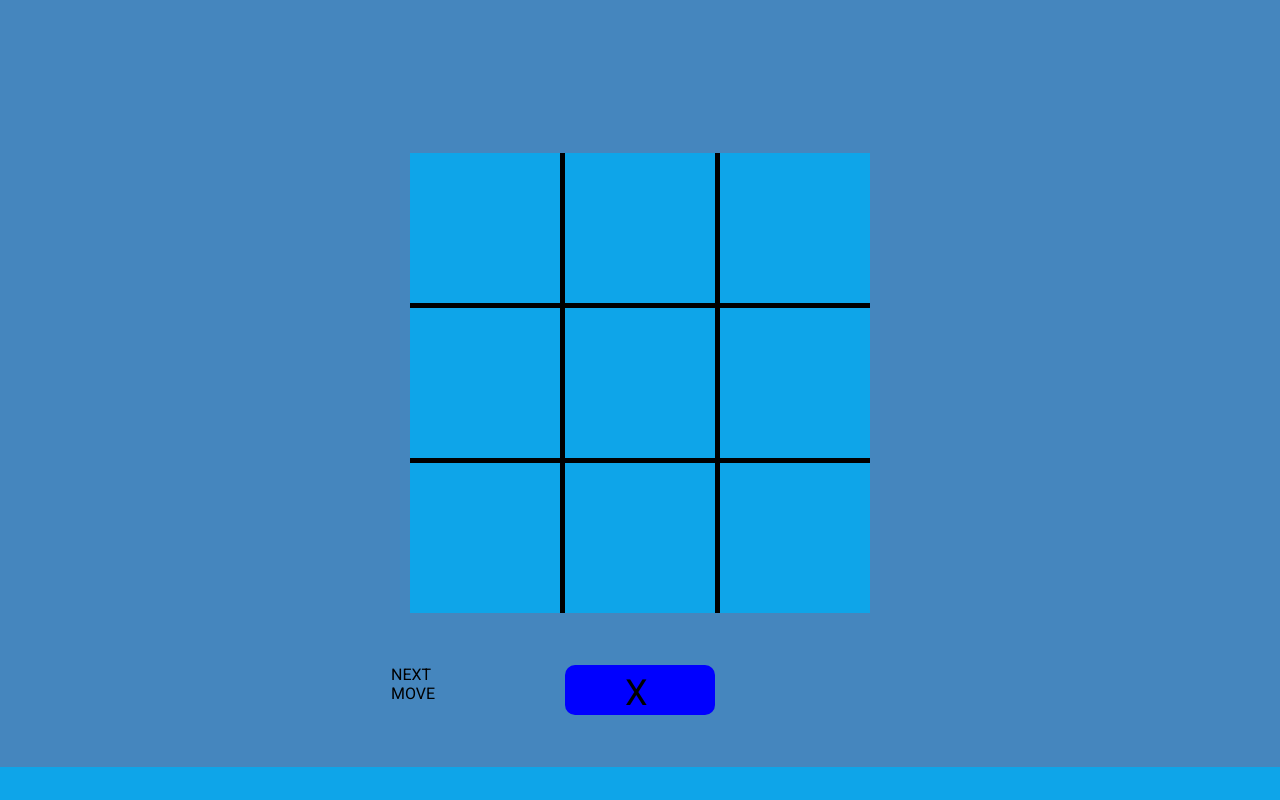
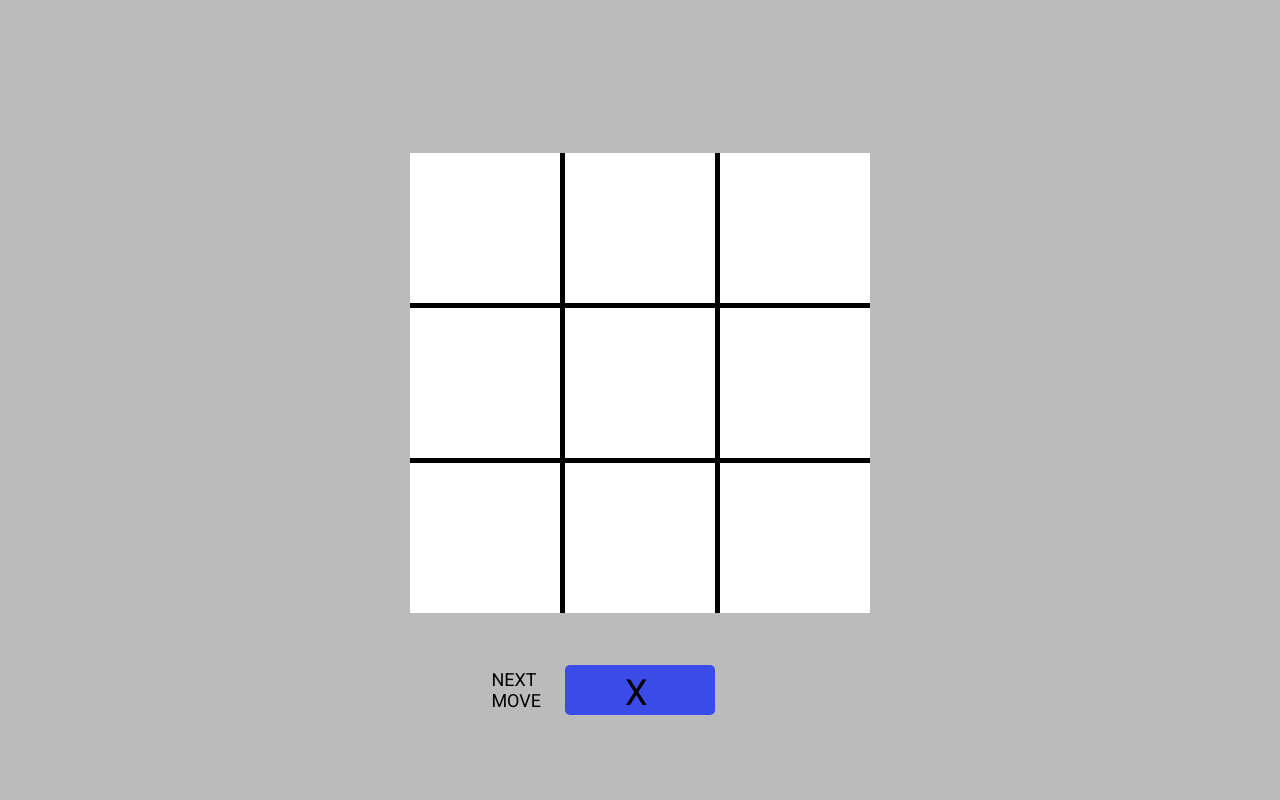
Before and after one commit to endy128/tic-tac-toe, a plain HTML site: page index.html in a window 1280 px wide. Drawn offline with Linux system fonts and the light colour scheme.

Commit message:
Changed theme

```diff
--- a/index.html
+++ b/index.html
@@ -13,7 +13,7 @@
         <div data-name="score" class="score"></div>
         <div data-name="board" class="board"></div>
         <div data-name="controls" class="controls">
-            <div><span>NEXT<br>MOVE</span></div>
+            <div class="next-move"><span>NEXT<br>MOVE</span></div>
             <div data-name="active-player" class="active-player player1"><span></span></div>
             <button data-name="reset" class="reset">Reset</button>
 
--- a/style.css
+++ b/style.css
@@ -1,9 +1,10 @@
 @import url('https://fonts.googleapis.com/css2?family=Roboto:ital,wght@0,300;0,400;0,700;1,300;1,400;1,700&display=swap');
 :root {
-    --accent-color: #0ea5e9;
-    --light-color: white;
-    --shaded-color:  #ebebeb;
-    --shadow-color: rgba(187, 187, 187, 0.603);
+    --bg-color: rgb(187, 187, 187);
+    --board-color: white;
+    --error: red;
+    --p1-color: rgba(0, 26, 255, 0.685);
+    --p2-color: rgb(255, 255, 0);
 
 }
 
@@ -19,11 +20,11 @@
 html,
 body {
     height: 100%;
-    background-color: var(--accent-color);
+    background-color: var(--bg-color);
 }
 
 .container {
-    background-color: rgb(69, 134, 190);
+    background-color: var(--bg-color);
     /* width: 1000px; */
     display: grid;
     grid-template-columns: minmax(100px, 1fr) 5fr minmax(100px, 1fr);
@@ -48,22 +49,22 @@ body {
 .square {
   height: 100%;
   width: 100%;
-  background-color: #0ea5e9;
+  background-color: var(--board-color);
   transition: all .4s linear;
   z-index: 9;
 }
 
 .square:hover {
-  /* border: 1px solid red; */
-  /* transform: scale(1.05); */
+  /* border: 1px solid red;  */
+  /* transform: scale(1.1); */
 }
 
 .error {
-  border: 1px solid red;
+  border: 1px solid var(--error);
   transform: scale(1.1);
-  box-shadow: 0 0 5px red;
+  box-shadow: 0 0 5px var(--error);;
   transition: all .01s linear;
-  background-color: red;
+  background-color: var(--error);;
 }
 
 .score {
@@ -106,20 +107,27 @@ body {
   display: block;
   width: 150px;
   height: 50px;
-  background-color: green;
-  border-radius: 10px;
+  border-radius: 5px;
 }
 
 .player1 {
-  background-color: blue;
+  background-color: var(--p1-color);
 }
 
 .player2 {
-  background-color: red;
+  background-color: var(--p2-color);
 }
 
 button {
-  border-radius: 10px;
+  border-radius: 5px;
   border-style: none;
   display: none;
+  width: 131px;
+  font-size: 26px;
 }
+
+.next-move {
+  justify-self: right;
+  align-self: center;
+  font-size: 18px;
+}
```
Also changed, not shown: 1 other file.
